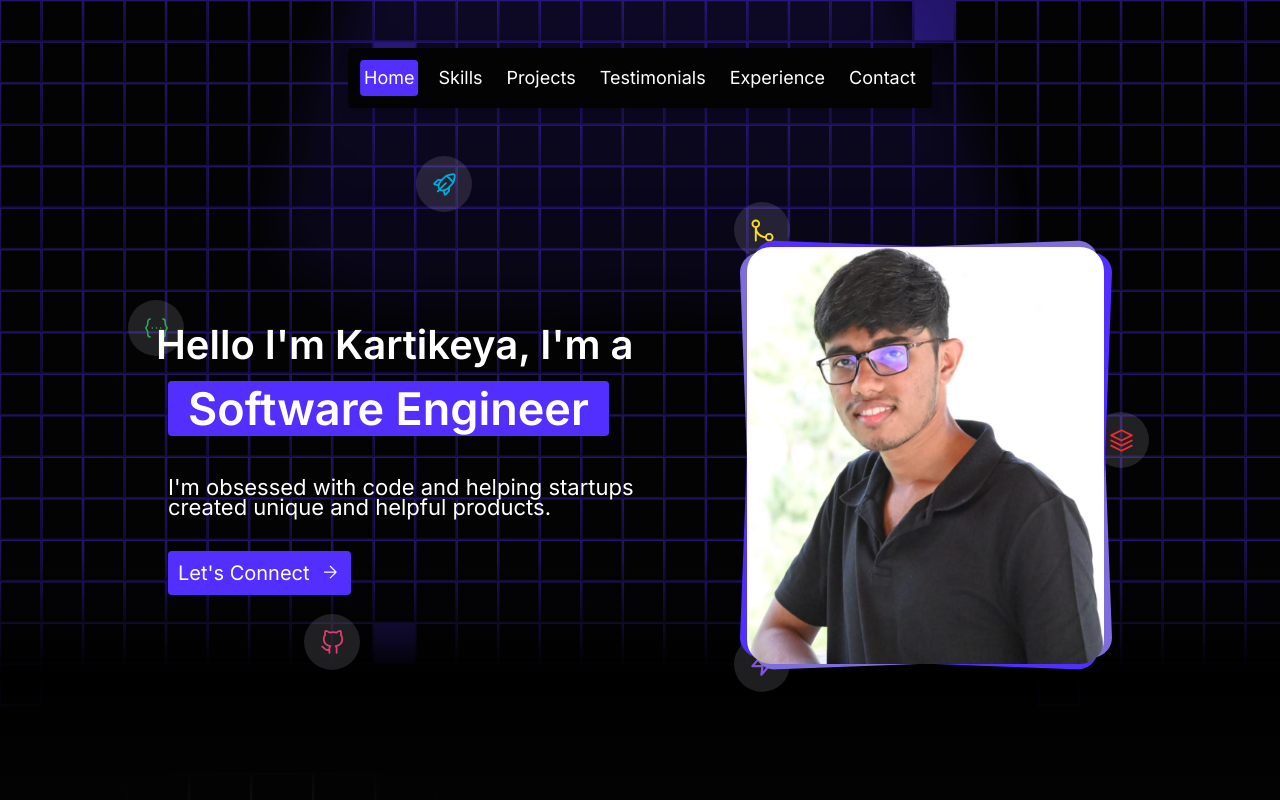
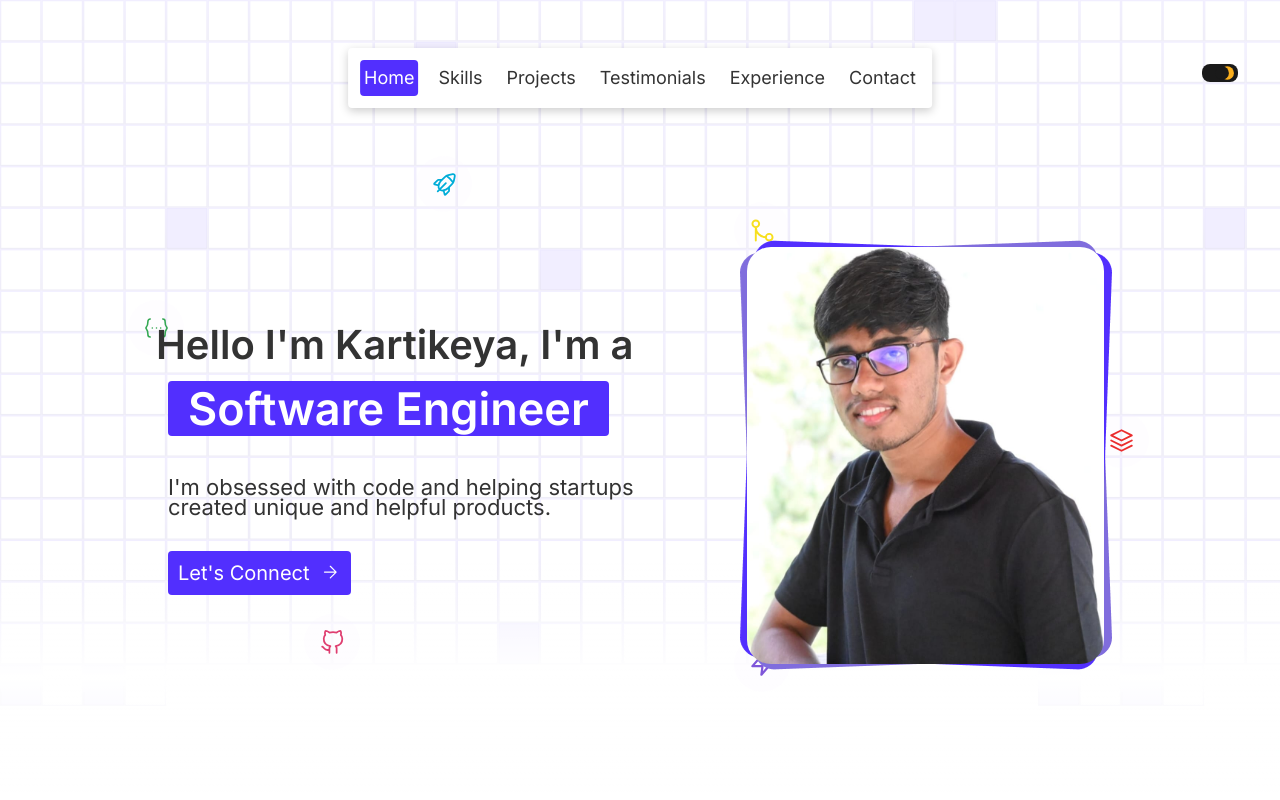
Before and after one commit to Kaarti22/portfolio-application, a Next.js app: page / in a window 1280 px wide. Shown: the top 800 px of the page. Built offline with nearby package versions, Linux system fonts and the light colour scheme.

Commit message:
theme toggle finished

```diff
--- /dev/null
+++ b/app/components/ThemeToggle.tsx
@@ -0,0 +1,53 @@
+"use client";
+
+import Image from "next/image";
+import React, { useEffect, useState } from "react";
+
+const ThemeToggle = () => {
+  const [isDarkMode, setIsDarkMode] = useState<boolean>(
+    typeof window !== "undefined"
+      ? localStorage.getItem("theme") === "dark" ||
+          window.matchMedia("(prefers-color-scheme: dark)").matches
+      : true
+  );
+
+  useEffect(() => {
+    const savedTheme =
+      typeof window !== "undefined" ? localStorage.getItem("theme") : null;
+
+    if (savedTheme) {
+      setIsDarkMode(savedTheme === "dark");
+    } else {
+      const prefersDarkMode = window.matchMedia(
+        "(prefers-color-scheme: dark)"
+      ).matches;
+      setIsDarkMode(prefersDarkMode);
+    }
+  }, []);
+
+  useEffect(() => {
+    document.body.classList.toggle("dark", isDarkMode);
+    if (typeof window !== "undefined") {
+      localStorage.setItem("theme", isDarkMode ? "dark" : "light");
+    }
+  }, [isDarkMode]);
+
+  const toggleTheme = () => {
+    setIsDarkMode((prev) => !prev);
+  };
+
+  return (
+    <button
+      onClick={toggleTheme}
+      className="fixed top-[58px] left-6 md:top-16 md:left-auto md:right-[42px] w-9 h-[18px] bg-[#1a1a1a] dark:bg-[#efefef] rounded-lg z-50 flex items-center justify-end dark:justify-start px-1"
+    >
+      {isDarkMode ? (
+        <Image src={"/sun_icon.svg"} alt="Sun Icon" height={14} width={14} />
+      ) : (
+        <Image src={"/moon_icon.svg"} alt="Moon Icon" height={14} width={19} />
+      )}
+    </button>
+  );
+};
+
+export default ThemeToggle;
--- a/app/page.tsx
+++ b/app/page.tsx
@@ -1,11 +1,30 @@
+import Image from "next/image";
 import TopBackground from "./components/Hero/TopBackground";
 import Navbar from "./components/Navbar";
 import Sections from "./components/Sections";
+import ThemeToggle from "./components/ThemeToggle";
 
 export default function Home() {
-  return <div className="relative overflow-clip" id="home">
-    <Sections/>
-    <Navbar/>
-    <TopBackground/>
-  </div>
+  return (
+    <div className="relative overflow-clip" id="home">
+      <Sections />
+      <Navbar />
+      <ThemeToggle />
+      <TopBackground />
+      <Image
+        src={"/bottom_gradient_mobile.svg"}
+        alt="Mobile Bottom gradient background"
+        height={700}
+        width={1024}
+        className="absolute bottom-0 min-w-[1024px] min-h-[700px] -z-50 md:hidden"
+      />
+      <Image
+        src={"/bottom_gradient.svg"}
+        alt="Bottom gradient background"
+        height={936}
+        width={1557}
+        className="absolute -bottom-[175px] left-1/2 -translate-x-1/2 min-w-[1557px] min-h-[936px] -z-50 hidden md:block"
+      />
+    </div>
+  );
 }
```
